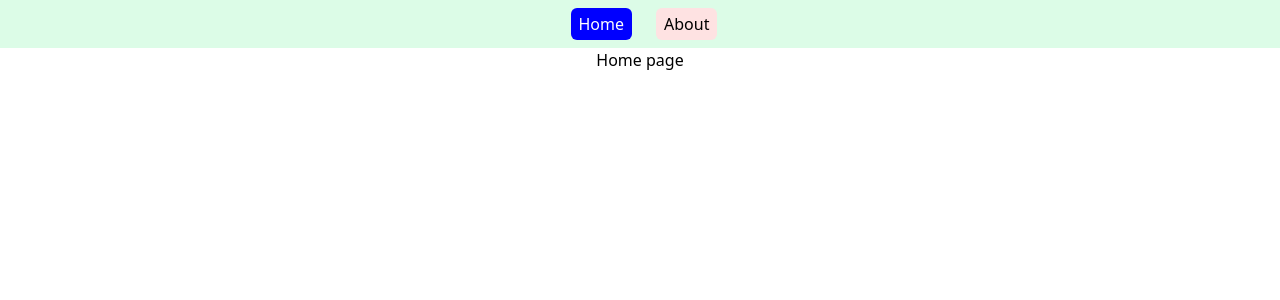
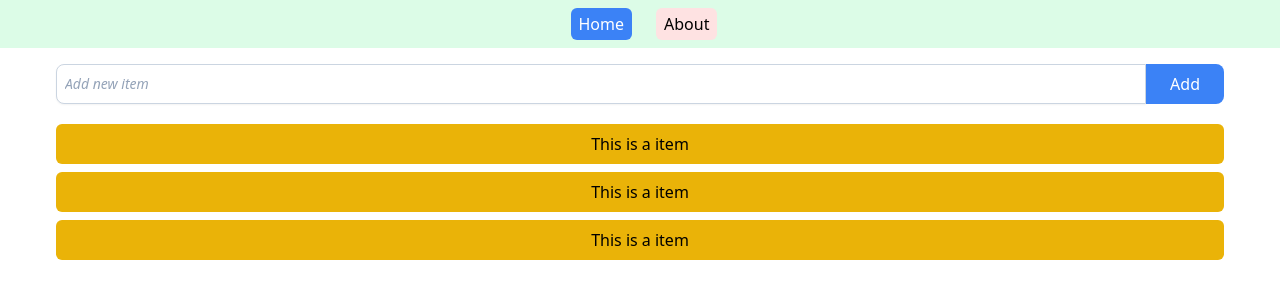
Before and after one commit to SulabhShrestha/Todo-App, a React (Create React App) app: page / in a window 1280 px wide. Shown: the top 300 px of the page. Built offline with nearby package versions, Linux system fonts and the light colour scheme.

Commit message:
UI made for HomePage

```diff
--- /dev/null
+++ b/src/components/AddTodo.jsx
@@ -0,0 +1,19 @@
+function AddTodo() {
+    return (
+      <form action="" className="flex">
+        <input
+          class="placeholder:italic placeholder:text-slate-400 block bg-white w-full border border-slate-300 rounded-l-lg py-2 pl-2 pr-3 shadow-sm focus:outline-none focus:border-sky-500 focus:ring-sky-500 focus:ring-1 sm:text-sm"
+          placeholder="Add new item"
+          type="text"
+          name="search"
+        />
+        <input
+          type="submit"
+          value="Add"
+          class="rounded-r-lg bg-blue-500 px-6 py-2 text-white hover:bg-amber-400 cursor-pointer"
+        />
+      </form>
+    );
+}
+
+export default AddTodo;
--- /dev/null
+++ b/src/components/TodoItem.jsx
@@ -0,0 +1,9 @@
+function TodoItem() {
+    return (
+      <div className="px-6 py-2 bg-yellow-500 rounded-md mt-2">
+        <p>This is a item</p>
+      </div>
+    );
+}
+
+export default TodoItem;
--- /dev/null
+++ b/src/components/TodoList.jsx
@@ -0,0 +1,13 @@
+import TodoItem from "./TodoItem";
+
+function TodoList() {
+    return (
+      <div className="mt-5">
+        <TodoItem />
+        <TodoItem />
+        <TodoItem />
+      </div>
+    );
+}
+
+export default TodoList;
--- a/src/index.css
+++ b/src/index.css
@@ -3,6 +3,6 @@
 @tailwind utilities;
 
 .active{
-  background-color: blue;
+  background-color: rgb(59 130 246);
   color: white;
 }
--- a/src/pages/HomePage.jsx
+++ b/src/pages/HomePage.jsx
@@ -1,5 +1,14 @@
+import AddTodo from "../components/AddTodo";
+import TodoList from "../components/TodoList";
+
 function HomePage() {
-    return ( <h1>Home page</h1> );
+    return (
+        <div className="mx-14 my-4">
+        <AddTodo/>
+
+        <TodoList/>
+        </div>
+     );
 }
 
 export default HomePage;
```
